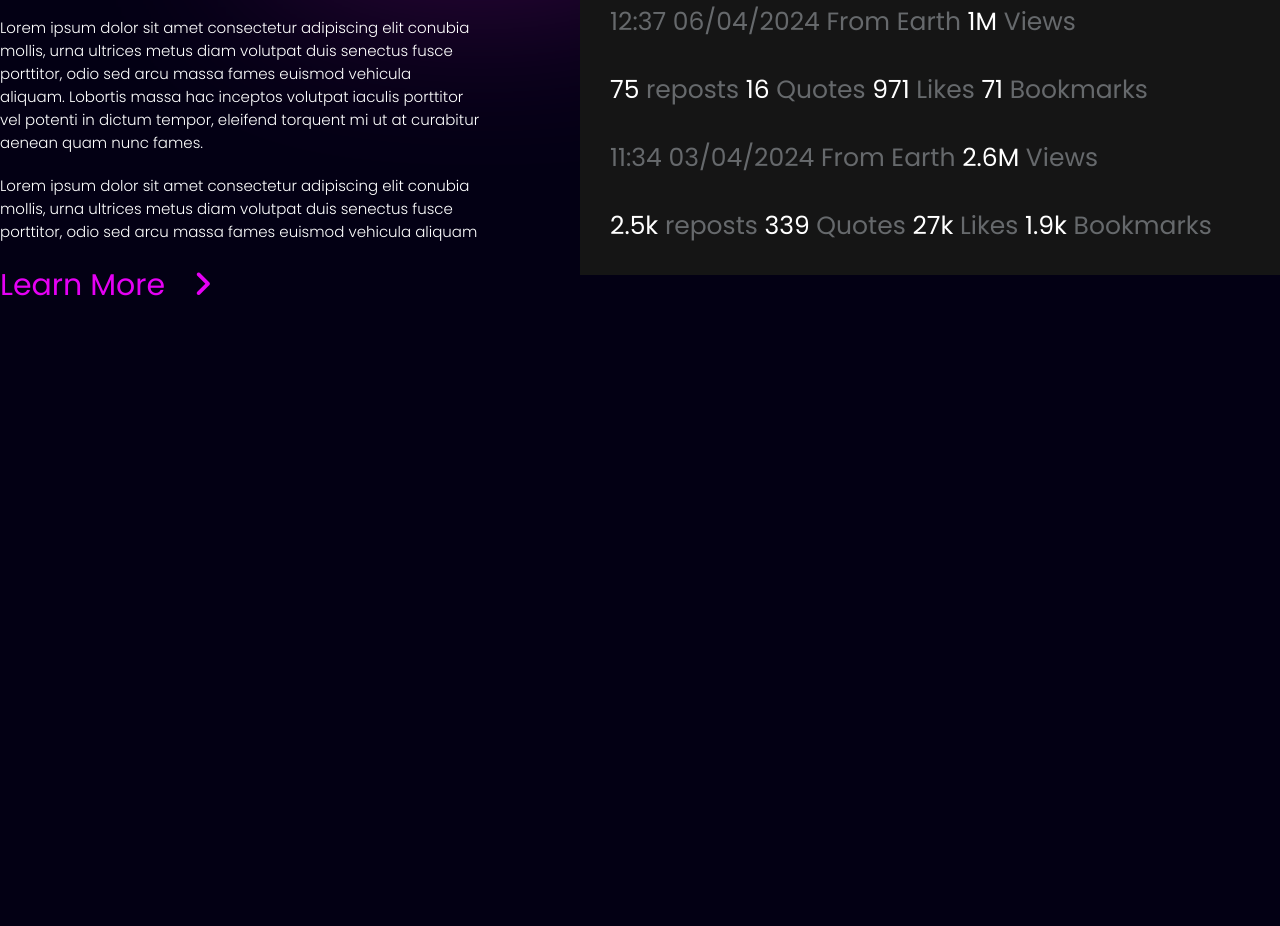
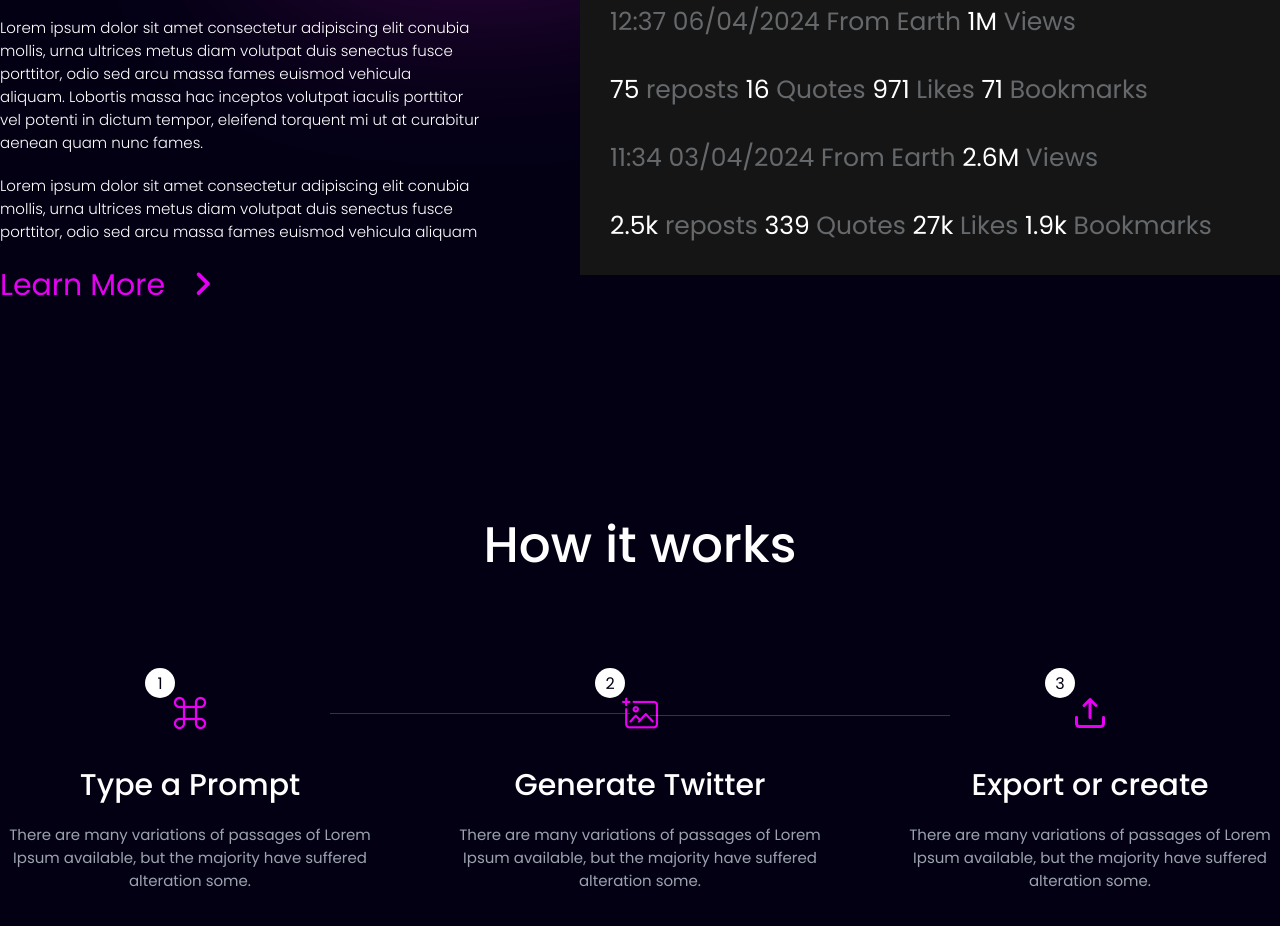
Before and after one commit to Abusyead/Twittery, a plain HTML site: page index.html in a window 1280 px wide. Shown: the part 2002-2928 px from the top of the page. Before the commit the page ends 2310 px from the top, so only its background shows below. Drawn offline with Linux system fonts and the light colour scheme.

Commit message:
complete  work section

```diff
--- a/index.html
+++ b/index.html
@@ -183,5 +183,61 @@
             </div>
         </div>
     </section>
+
+
+    <!-- works-section code start hare -->
+
+
+    <section id="works-section">
+        <div class="works-container">
+            <h2>How it works</h2>
+            <div class="works-parents-div">
+                <div class="works-div">
+                    <div class="work-image">
+                        <div class="work-num">1</div>
+                        <img src="Image/command.png" alt="">
+                    </div>
+                    <div class="work-text">
+                        <h3>Type a Prompt</h3>
+                        <p>
+                            There are many variations of passages
+                            of Lorem Ipsum available, but the
+                            majority have suffered alteration some.
+                        </p>
+                    </div>
+                </div>
+                <div class="work-line-1"></div>
+                <div class="works-div">
+                    <div class="work-image">
+                        <div class="work-num">2</div>
+                        <img src="Image/Group.png" alt="">
+                    </div>
+                    <div class="work-text">
+                        <h3>Generate Twitter</h3>
+                        <p>
+                            There are many variations of passages
+                            of Lorem Ipsum available, but the
+                            majority have suffered alteration some.
+                        </p>
+                    </div>
+                </div>
+                <div class="work-line-2"></div>
+                <div class="works-div">
+                    <div class="work-image">
+                        <div class="work-num">3</div>
+                        <img src="Image/Vector.png" alt="">
+                    </div>
+                    <div class="work-text">
+                        <h3>Export or create</h3>
+                        <p>
+                            There are many variations of passages
+                            of Lorem Ipsum available, but the
+                            majority have suffered alteration some.
+                        </p>
+                    </div>
+                </div>
+            </div>
+        </div>
+    </section>
 </body>
 </html>
--- a/style.css
+++ b/style.css
@@ -374,3 +374,90 @@ li{
     opacity: .3;
     z-index: -1;
 }
+
+
+/* works-section code start hare */
+
+.works-container{
+    max-width: 1500px;
+    margin: 100px auto;
+        & h2{
+        text-align: center;
+        font-size: 50px;
+        margin: 200px 0 100px;
+        font-weight: 500;
+    }
+}
+
+.works-parents-div{
+    display: flex;
+    align-items: center;
+    justify-content: center;
+    text-align: center;
+    gap: 70px;
+    position: relative;
+}
+
+.works-div{
+    display: flex;
+    align-items: center;
+    justify-content: center;
+    flex-direction: column;
+}
+
+.work-line-1{
+    position: absolute;
+    content: "";
+    width: 300px;
+    height: 1px;
+    background-color:#FFFFFF33 ;
+    top: 30px;
+    left: 330px;
+}
+.work-line-2{
+    position: absolute;
+    content: "";
+    width: 300px;
+    height: 1px;
+    background-color:#FFFFFF33;
+    top: 32px;
+    right: 330px;
+}
+
+
+.work-image{
+    margin-bottom: 20px;
+    display: flex;
+    align-items: center;
+    justify-content: center;
+    width: 60px;
+    height: 60px;
+    position: relative;
+    & .work-num{
+        background-color: white;
+        padding: 7px;
+        border-radius: 50%;
+        color: #030014;
+        position: absolute;
+        top: -15px;
+        left: -15px;
+        width: 30px;
+        height: 30px;
+        display: flex;
+        align-items: center;
+        justify-content: center;
+    }
+}
+
+.work-text{
+    & h3{
+        font-size: 30px;
+        font-weight: 500;
+        margin-bottom: 15px;
+    }
+    & p{
+        color: #9CA3AF;
+        font-weight: 400;
+        font-size: 15px;
+    }
+}
```
Also changed, not shown: Image/Group.png (added), Image/Vector.png (added), Image/command.png (added).
